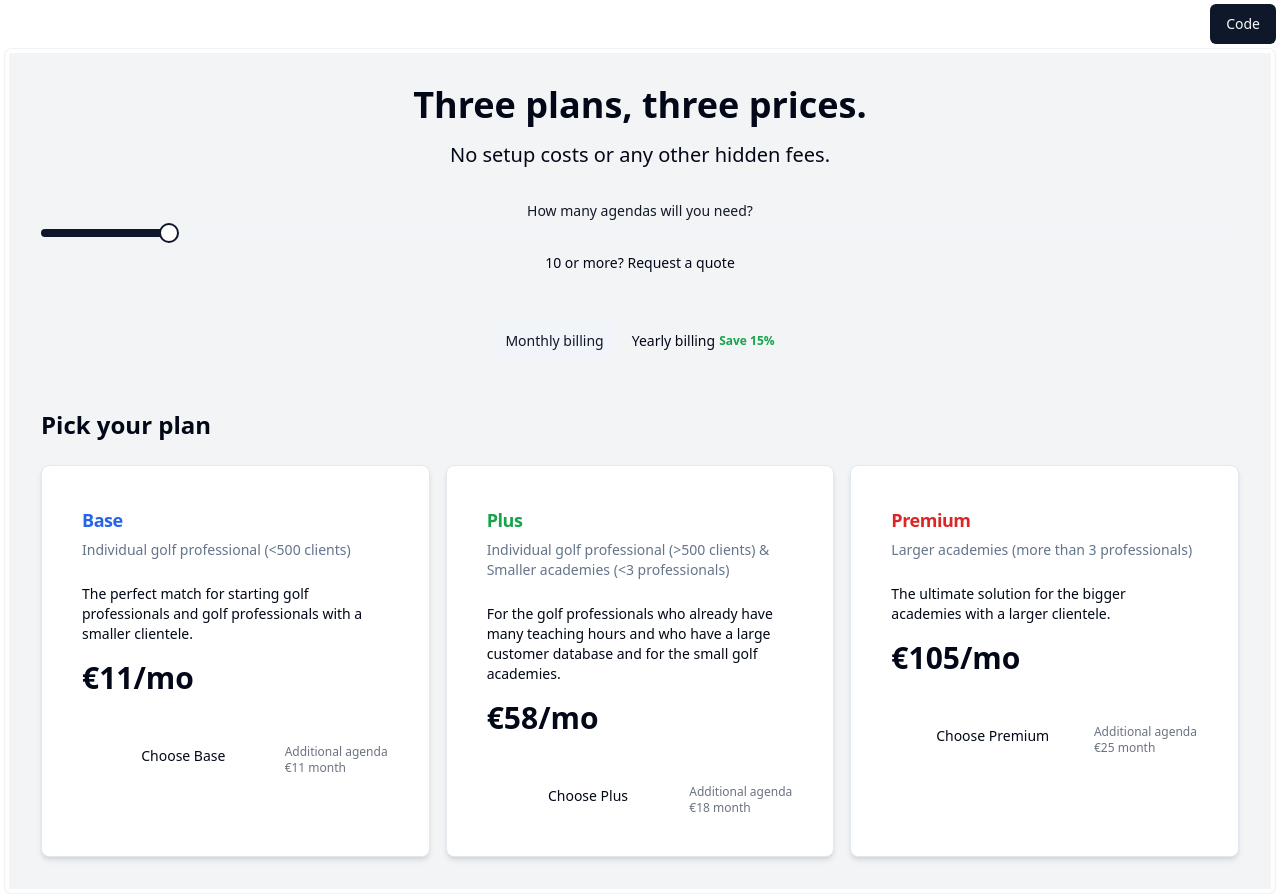
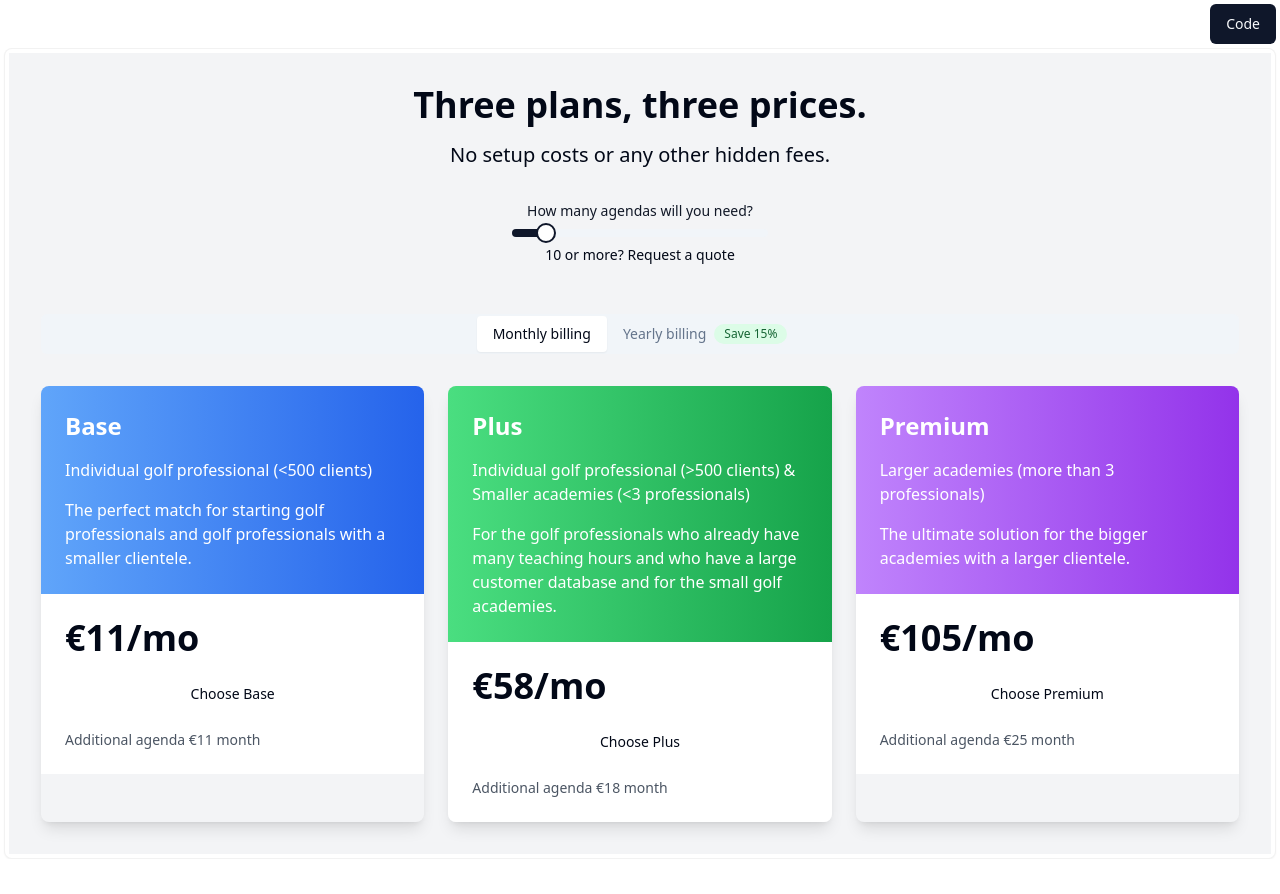
Before and after one commit to Yuyz0112/dewhale, a React app in the folder preview-ui/: page / in a window 1280 px wide. After the commit the page ends 859 px from the top, so only its background shows below. Built offline with nearby package versions, Linux system fonts and the light colour scheme; the HTML template or start-up script is replaced by a standard one.

Commit message:
[vx.dev] prompt: {   "prompt": "create a colorful pricing page, with three pricing cards\n\r\n\neach card has a colorful background, you can add some beautiful gradients to it",   "images": [     "https://github.com/Yuyz0112/vx.dev/assets/13651389/eb9205cc-ae65-4b30-bc03-7148983ef5d2"   ] }

```diff
--- a/preview-ui/src/Preview.jsx
+++ b/preview-ui/src/Preview.jsx
@@ -1,6 +1,5 @@
-import { Card, CardContent, CardDescription, CardFooter, CardHeader, CardTitle } from "@/components/ui/card";
 import { Button } from "@/components/ui/button";
-import { ToggleGroup, ToggleGroupItem } from "@/components/ui/toggle-group";
+import { Tabs, TabsContent, TabsList, TabsTrigger } from "@/components/ui/tabs";
 import { Slider } from "@/components/ui/slider";
 
 export default function PricingPage() {
@@ -9,67 +8,60 @@ export default function PricingPage() {
       <section className="text-center mb-12">
         <h1 className="text-4xl font-bold mb-4">Three plans, three prices.</h1>
         <p className="text-xl mb-8">No setup costs or any other hidden fees.</p>
-        <div className="mb-4">
+        <div className="inline-block">
           <label htmlFor="agenda-slider" className="block mb-2 text-sm font-medium text-gray-900 dark:text-gray-300">How many agendas will you need?</label>
-          <Slider id="agenda-slider" defaultValue={[1]} max={10} step={1} />
+          <Slider id="agenda-slider" defaultValue={[1]} max={10} step={1} className="w-64 mb-2" />
+          <div className="text-sm">10 or more? Request a quote</div>
         </div>
-        <p className="text-sm">10 or more? Request a quote</p>
-      </section>
-
-      <section className="mb-12">
-        <ToggleGroup type="single" defaultValue="monthly" aria-label="Select billing type">
-          <ToggleGroupItem value="monthly" className="text-sm">Monthly billing</ToggleGroupItem>
-          <ToggleGroupItem value="yearly" className="text-sm">Yearly billing <span className="text-xs text-green-600 font-semibold ml-1">Save 15%</span></ToggleGroupItem>
-        </ToggleGroup>
       </section>
 
       <section>
-        <h2 className="text-2xl font-bold mb-6">Pick your plan</h2>
-        <div className="grid grid-cols-1 md:grid-cols-3 gap-4">
-          <Card className="bg-white rounded-lg shadow-md p-4">
-            <CardHeader>
-              <CardTitle className="text-lg font-semibold text-blue-600">Base</CardTitle>
-              <CardDescription className="text-sm">Individual golf professional (&lt;500 clients)</CardDescription>
-            </CardHeader>
-            <CardContent>
-              <p className="text-sm mb-4">The perfect match for starting golf professionals and golf professionals with a smaller clientele.</p>
-              <p className="text-3xl font-bold mb-4">€11/mo</p>
-            </CardContent>
-            <CardFooter>
+        <Tabs defaultValue="monthly" className="mb-8">
+          <TabsList className="flex justify-center mb-4">
+            <TabsTrigger value="monthly" className="px-4 py-2">Monthly billing</TabsTrigger>
+            <TabsTrigger value="yearly" className="px-4 py-2">Yearly billing <span className="ml-2 inline-flex items-center px-2.5 py-0.5 rounded-full text-xs font-medium bg-green-100 text-green-800">Save 15%</span></TabsTrigger>
+          </TabsList>
+        </Tabs>
+
+        <div className="grid grid-cols-1 md:grid-cols-3 gap-6">
+          <div className="rounded-lg shadow-lg overflow-hidden">
+            <div className="bg-gradient-to-r from-blue-400 to-blue-600 p-6 text-white">
+              <h2 className="text-2xl font-bold mb-4">Base</h2>
+              <p className="mb-4">Individual golf professional (&lt;500 clients)</p>
+              <p>The perfect match for starting golf professionals and golf professionals with a smaller clientele.</p>
+            </div>
+            <div className="bg-white p-6">
+              <div className="text-4xl font-bold mb-4">€11/mo</div>
               <Button variant="solid" className="w-full">Choose Base</Button>
-              <p className="text-xs text-gray-500 mt-2">Additional agenda €11 month</p>
-            </CardFooter>
-          </Card>
+              <p className="mt-4 text-sm text-gray-600">Additional agenda €11 month</p>
+            </div>
+          </div>
 
-          <Card className="bg-white rounded-lg shadow-md p-4">
-            <CardHeader>
-              <CardTitle className="text-lg font-semibold text-green-600">Plus</CardTitle>
-              <CardDescription className="text-sm">Individual golf professional (&gt;500 clients) &amp; Smaller academies (&lt;3 professionals)</CardDescription>
-            </CardHeader>
-            <CardContent>
-              <p className="text-sm mb-4">For the golf professionals who already have many teaching hours and who have a large customer database and for the small golf academies.</p>
-              <p className="text-3xl font-bold mb-4">€58/mo</p>
-            </CardContent>
-            <CardFooter>
+          <div className="rounded-lg shadow-lg overflow-hidden">
+            <div className="bg-gradient-to-r from-green-400 to-green-600 p-6 text-white">
+              <h2 className="text-2xl font-bold mb-4">Plus</h2>
+              <p className="mb-4">Individual golf professional (&gt;500 clients) &amp; Smaller academies (&lt;3 professionals)</p>
+              <p>For the golf professionals who already have many teaching hours and who have a large customer database and for the small golf academies.</p>
+            </div>
+            <div className="bg-white p-6">
+              <div className="text-4xl font-bold mb-4">€58/mo</div>
               <Button variant="solid" className="w-full">Choose Plus</Button>
-              <p className="text-xs text-gray-500 mt-2">Additional agenda €18 month</p>
-            </CardFooter>
-          </Card>
+              <p className="mt-4 text-sm text-gray-600">Additional agenda €18 month</p>
+            </div>
+          </div>
 
-          <Card className="bg-white rounded-lg shadow-md p-4">
-            <CardHeader>
-              <CardTitle className="text-lg font-semibold text-red-600">Premium</CardTitle>
-              <CardDescription className="text-sm">Larger academies (more than 3 professionals)</CardDescription>
-            </CardHeader>
-            <CardContent>
-              <p className="text-sm mb-4">The ultimate solution for the bigger academies with a larger clientele.</p>
-              <p className="text-3xl font-bold mb-4">€105/mo</p>
-            </CardContent>
-            <CardFooter>
+          <div className="rounded-lg shadow-lg overflow-hidden">
+            <div className="bg-gradient-to-r from-purple-400 to-purple-600 p-6 text-white">
+              <h2 className="text-2xl font-bold mb-4">Premium</h2>
+              <p className="mb-4">Larger academies (more than 3 professionals)</p>
+              <p>The ultimate solution for the bigger academies with a larger clientele.</p>
+            </div>
+            <div className="bg-white p-6">
+              <div className="text-4xl font-bold mb-4">€105/mo</div>
               <Button variant="solid" className="w-full">Choose Premium</Button>
-              <p className="text-xs text-gray-500 mt-2">Additional agenda €25 month</p>
-            </CardFooter>
-          </Card>
+              <p className="mt-4 text-sm text-gray-600">Additional agenda €25 month</p>
+            </div>
+          </div>
         </div>
       </section>
     </main>
```
